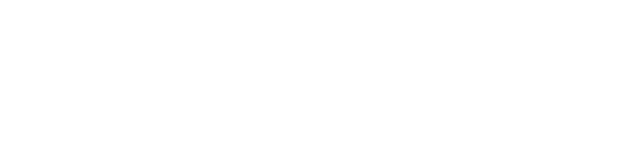
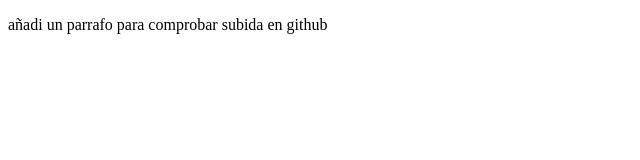
Before and after one commit to ingahuaiquil/viajesChile, a plain HTML site: page index.html in a window 1280 px wide. Shown: the whole page, without its empty margins (0-640 px from the left). Drawn offline with Linux system fonts and the light colour scheme.

Commit message:
Comprobación de carga del repositorio

```diff
--- a/index.html
+++ b/index.html
@@ -8,6 +8,6 @@
 
 
 <body>
-
+    <p>añadi un parrafo para comprobar subida en github</p>
 </body>
 </html>
```
